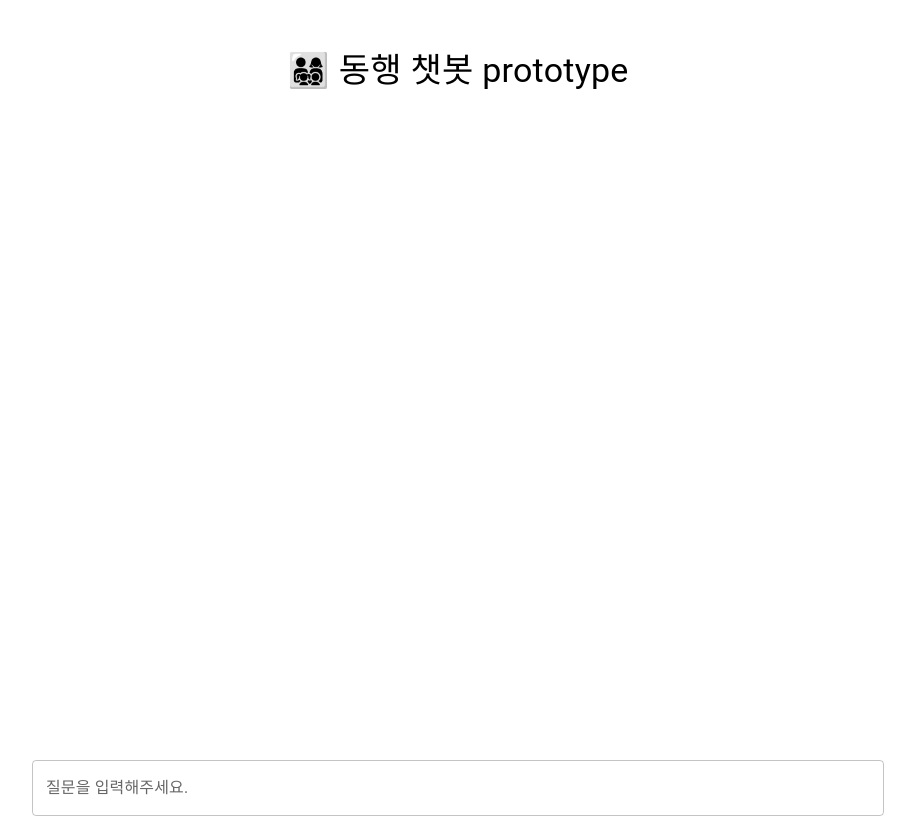
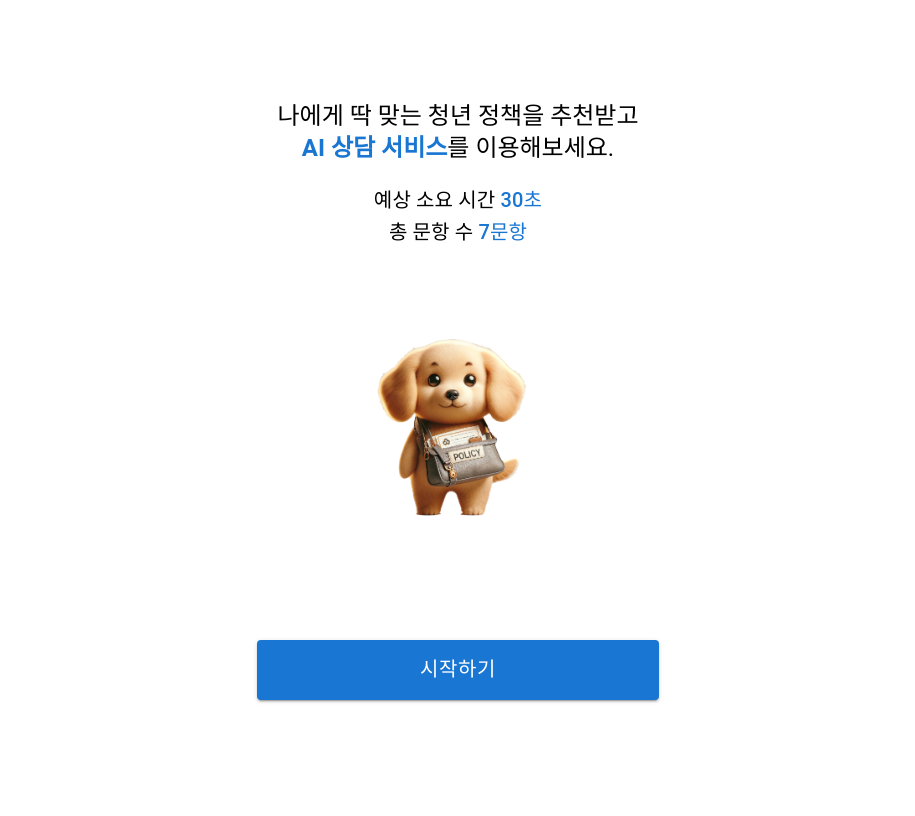
Before and after one commit to boostcampaitech6/level2-3-nlp-finalproject-nlp-03, a React (Create React App) app in the folder my-app/: page / in a window 1280 px wide. Shown: the whole page, without its empty margins (182-1097 px from the left). Built offline with nearby package versions, Linux system fonts and the light colour scheme.

Commit message:
chore: 프로토타입 시작 라우팅 변경

```diff
--- a/my-app/src/App.js
+++ b/my-app/src/App.js
@@ -13,8 +13,8 @@ function App() {
   return (
     <div className="App">
       <Routes>
-        <Route path='/tmp' element={<OnBoardingStartPage />} />
-        <Route path='/' element={<ChatApp />} />
+        <Route path='/' element={<OnBoardingStartPage />} />
+        <Route path='/chat' element={<ChatApp />} />
         <Route path='/select' element={<SelectPage />} />
         <Route path='/loading' element={<LoadingPage />} />
         <Route path='/recommendPage' element={<RecommendPage />} />
```
Also changed, not shown: my-app/public/openai.png, my-app/public/openai4.png (added).
